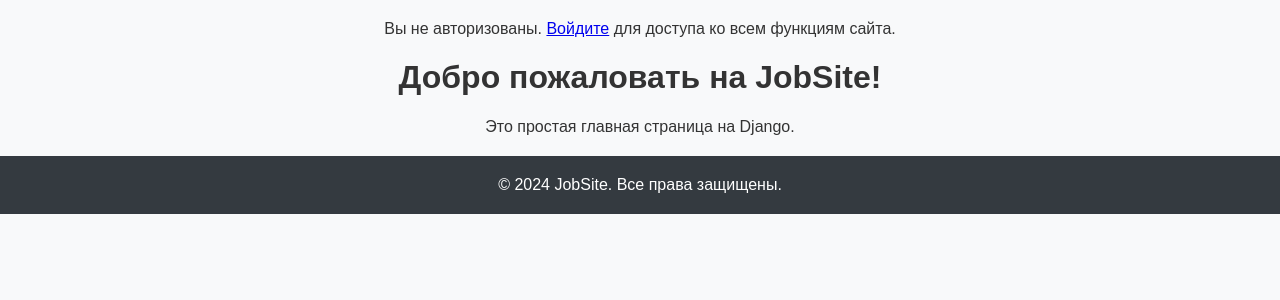
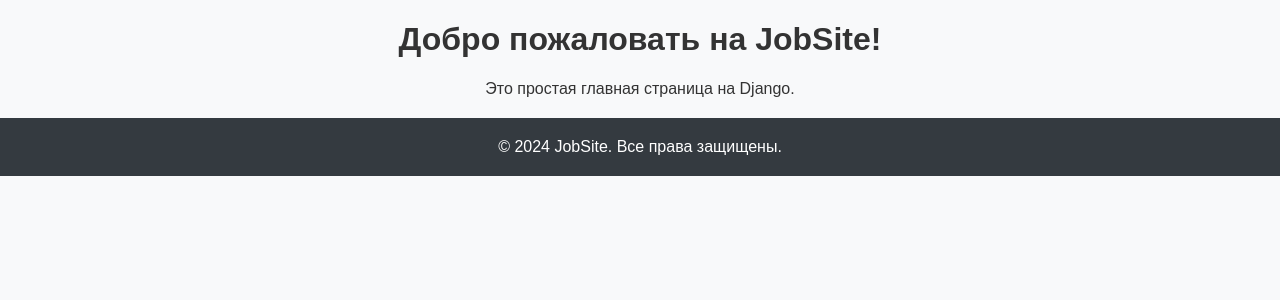
Before and after one commit to AberQ/HR-WEBSITE, a Django app: page / in a window 1280 px wide. Shown: the part 38-338 px from the top of the page. Run offline with Django 5.2, Linux system fonts and the light colour scheme.

Commit message:
Мелкие изменения дизайна

```diff
--- a/backend/templates/base.html
+++ b/backend/templates/base.html
@@ -20,7 +20,7 @@
             </ul>
             <div class="user-info">
                 {% if user.is_authenticated %}
-                    <p>Вы вошли как <strong>{{ user.email }}</strong></p>
+                    <p>Вы вошли по почте <strong>{{ user.email }}</strong></p>
                     <a href="/logout">Выйти</a>
                 {% else %}
                     <a href="/login">Войти</a>
--- a/backend/templates/home.html
+++ b/backend/templates/home.html
@@ -4,11 +4,7 @@
 
 {% block content %}
     <main>
-        {% if user.is_authenticated %}
-            <p>Вы вошли как <strong>{{ user.email }}</strong>.</p>
-        {% else %}
-            <p>Вы не авторизованы. <a href="/login">Войдите</a> для доступа ко всем функциям сайта.</p>
-        {% endif %}
+
 
         <h1>Добро пожаловать на JobSite!</h1>
         <p>Это простая главная страница на Django.</p>
```
